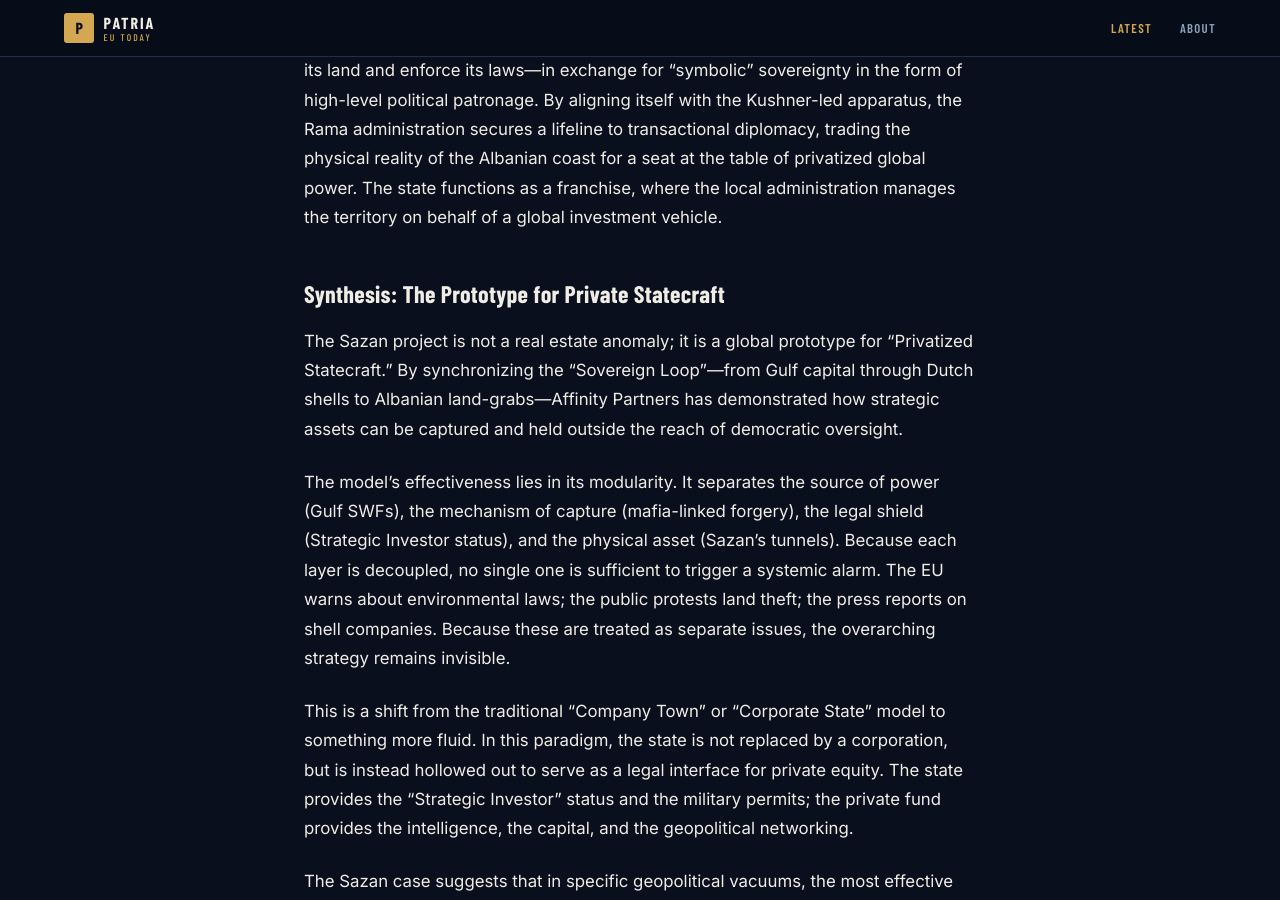
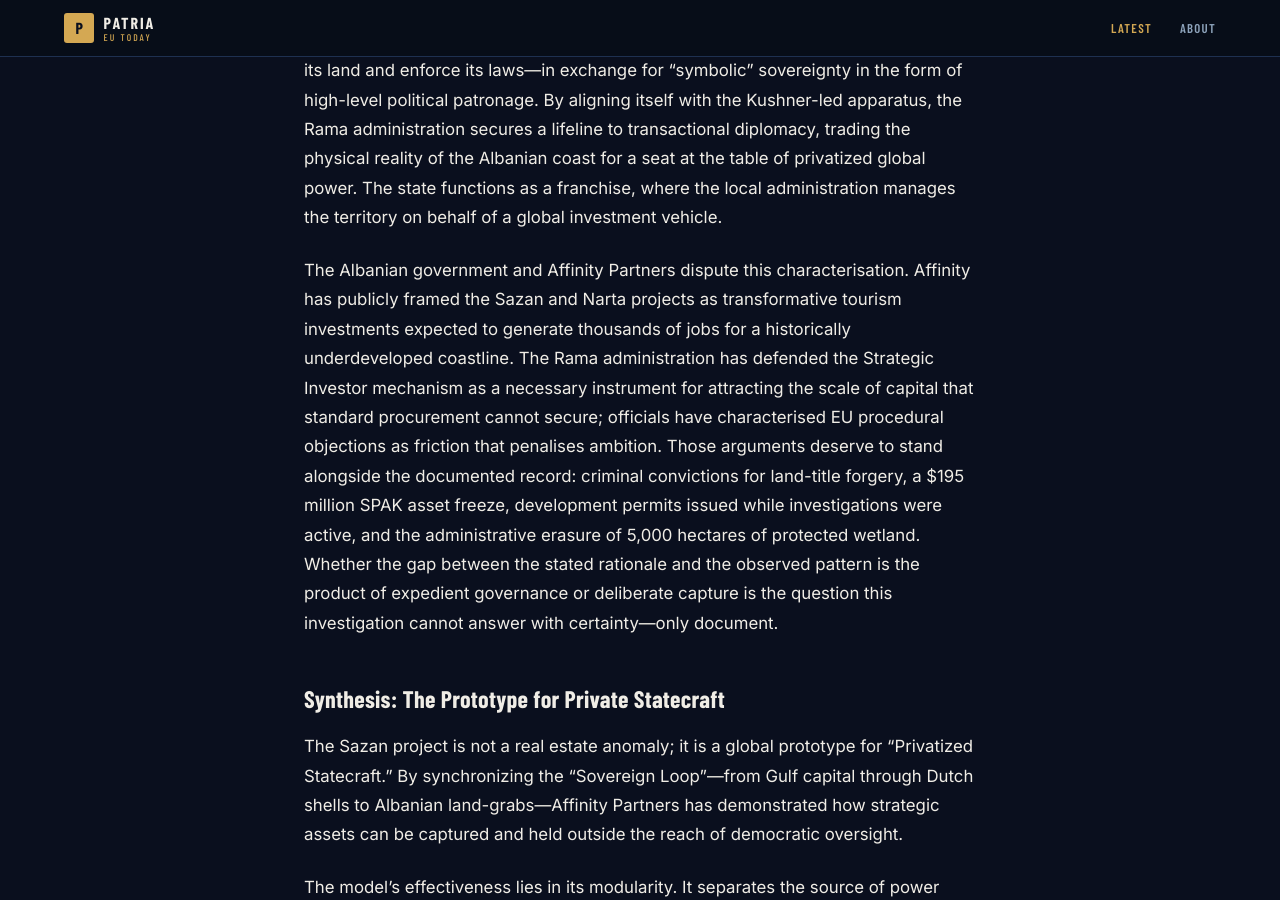
Before and after one commit to Nostra-patria/Patria4, a Jekyll site: the page built from docs/_posts/2026-06-10-the-privatization-of-statecraft-kusnher-albania.md, in a window 1280 px wide and 900 px high, scrolled down 6432 px. Built offline with Jekyll 4.4.1, drawn with Linux system fonts in a browser that asks for light colours; some web fonts are replaced.

Commit message:
editorial: add balance paragraph to Sazan investigation
Inserts a counter-position paragraph before the Synthesis section
acknowledging Affinity Partners' and Rama government's stated rationale
(tourism, jobs, investment) — followed by the documented contradictions.
Converts the piece from commentary to verifiable investigative framework.

Co-Authored-By: Claude Sonnet 4.6 <noreply@anthropic.com>

```diff
--- a/docs/_posts/2026-06-10-the-privatization-of-statecraft-kusnher-albania.md
+++ b/docs/_posts/2026-06-10-the-privatization-of-statecraft-kusnher-albania.md
@@ -84,6 +84,8 @@ The issuance of permits by the KKTU (National Territory Coordination Council) si
 
 The administrative record suggests the state has decided that the interests of a private fund and its sovereign backers outweigh the legal rights of its people and the ecological survival of its coast. This is the structural essence of the "Sovereignty Swap": the government accepts a loss of actual sovereignty—the ability to protect its land and enforce its laws—in exchange for "symbolic" sovereignty in the form of high-level political patronage. By aligning itself with the Kushner-led apparatus, the Rama administration secures a lifeline to transactional diplomacy, trading the physical reality of the Albanian coast for a seat at the table of privatized global power. The state functions as a franchise, where the local administration manages the territory on behalf of a global investment vehicle.
 
+The Albanian government and Affinity Partners dispute this characterisation. Affinity has publicly framed the Sazan and Narta projects as transformative tourism investments expected to generate thousands of jobs for a historically underdeveloped coastline. The Rama administration has defended the Strategic Investor mechanism as a necessary instrument for attracting the scale of capital that standard procurement cannot secure; officials have characterised EU procedural objections as friction that penalises ambition. Those arguments deserve to stand alongside the documented record: criminal convictions for land-title forgery, a $195 million SPAK asset freeze, development permits issued while investigations were active, and the administrative erasure of 5,000 hectares of protected wetland. Whether the gap between the stated rationale and the observed pattern is the product of expedient governance or deliberate capture is the question this investigation cannot answer with certainty—only document.
+
 ## Synthesis: The Prototype for Private Statecraft
 
 The Sazan project is not a real estate anomaly; it is a global prototype for "Privatized Statecraft." By synchronizing the "Sovereign Loop"—from Gulf capital through Dutch shells to Albanian land-grabs—Affinity Partners has demonstrated how strategic assets can be captured and held outside the reach of democratic oversight.
```
